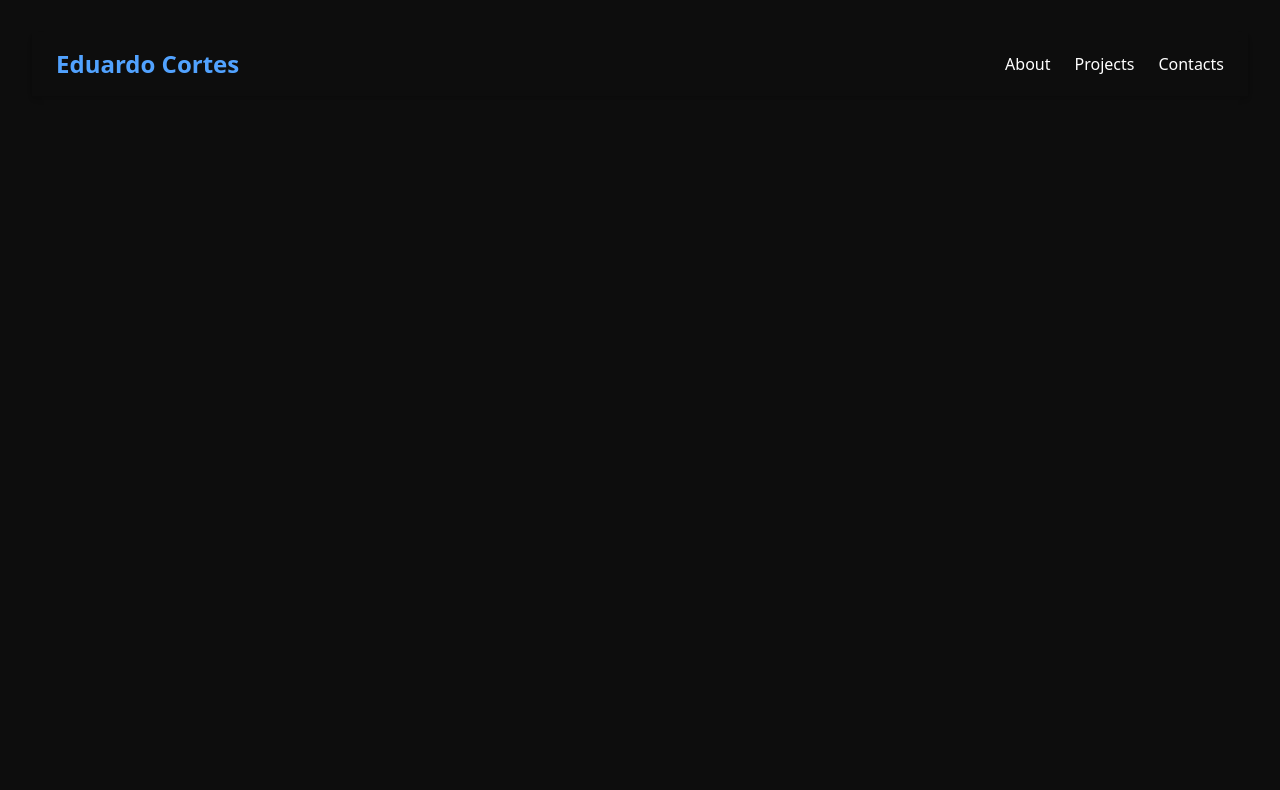
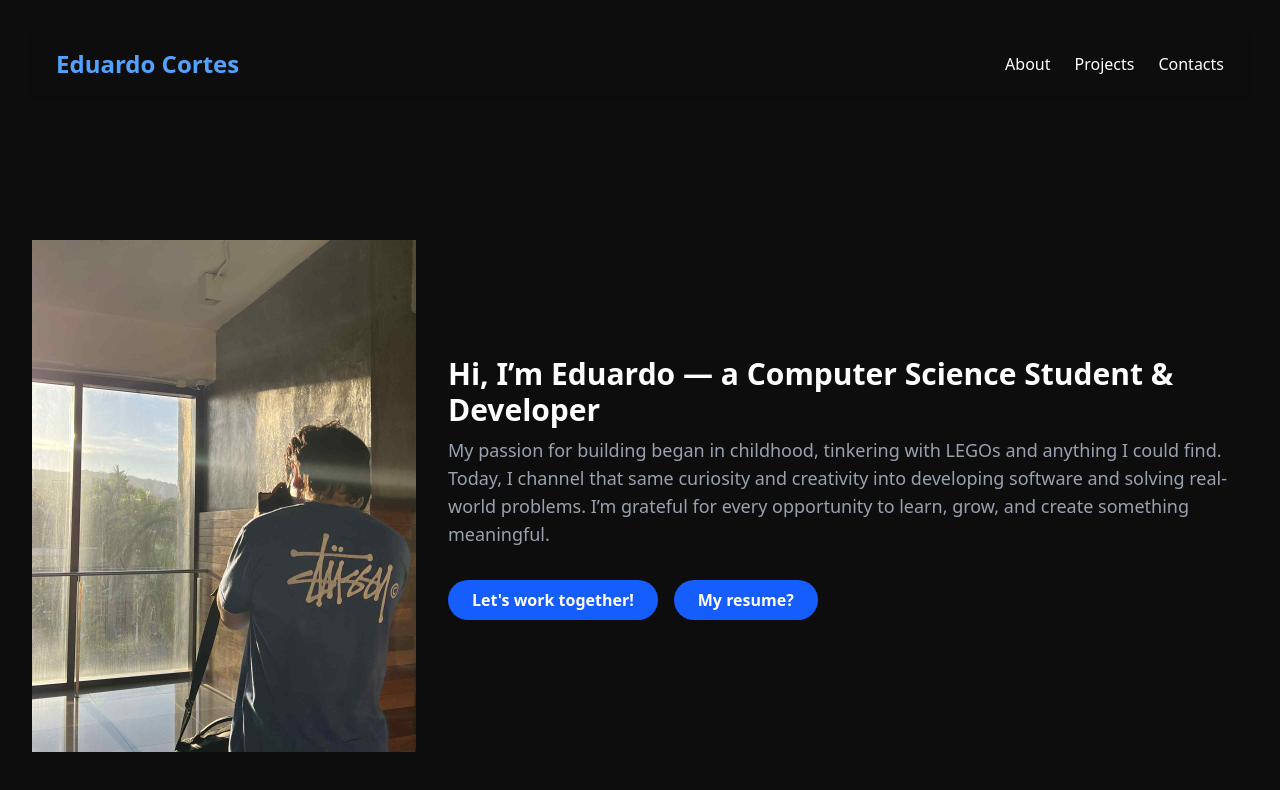
Before and after one commit to clandy07/emc-portfolio, a React (Vite) app: page / in a window 1280 px wide. Shown: the top 790 px of the page. Built offline with nearby package versions, Linux system fonts and the light colour scheme.

Commit message:
feat: Barebones hero section

```diff
--- a/src/App.css
+++ b/src/App.css
@@ -5,5 +5,5 @@
   max-width: 1280px;
   margin: 0 auto;
   padding: 2rem;
-  text-align: center;
+  /* text-align: center; */
 }
--- a/src/App.tsx
+++ b/src/App.tsx
@@ -1,12 +1,14 @@
 
 import './App.css'
 import Header from './components/Header';
+import Hero from './components/Hero';
 
 function App() {
 
   return (
     <>
       <Header />
+      <Hero />
     </>
   )
 }
--- /dev/null
+++ b/src/components/Hero.tsx
@@ -0,0 +1,41 @@
+import meImg from "../assets/me.jpg";
+
+function Hero() {
+	return (
+		<section className="min-h-screen flex items-center justify-center bg-transparent p-0">
+			<div className="flex items-center">
+				<img
+					src={meImg}
+					alt="Me"
+					className="w-128 h-128 object-cover mr-8 mask-origin-content"
+				/>
+				<div>
+					<h1 className="text-3xl font-bold mb-2">
+						Hi, I’m Eduardo — a Computer Science Student & Developer
+					</h1>
+					<p className="text-lg text-gray-400">
+						My passion for building began in childhood, tinkering with LEGOs and
+						anything I could find. Today, I channel that same curiosity and
+						creativity into developing software and solving real-world problems.
+						I’m grateful for every opportunity to learn, grow, and create
+						something meaningful.
+					</p>
+					<ul className="flex items-center gap-4 mt-4 p-4 px-0">
+						<li>
+							<button className="rounded-full px-6 py-2 bg-blue-600 text-white font-semibold shadow hover:bg-blue-700 transition">
+								Let's work together!
+							</button>
+						</li>
+						<li>
+							<button className="rounded-full px-6 py-2 bg-blue-600 text-white font-semibold shadow hover:bg-blue-700 transition">
+								My resume?
+							</button>
+						</li>
+					</ul>
+				</div>
+			</div>
+		</section>
+	);
+}
+
+export default Hero;
```
Also changed, not shown: src/assets/me.jpg (added).
